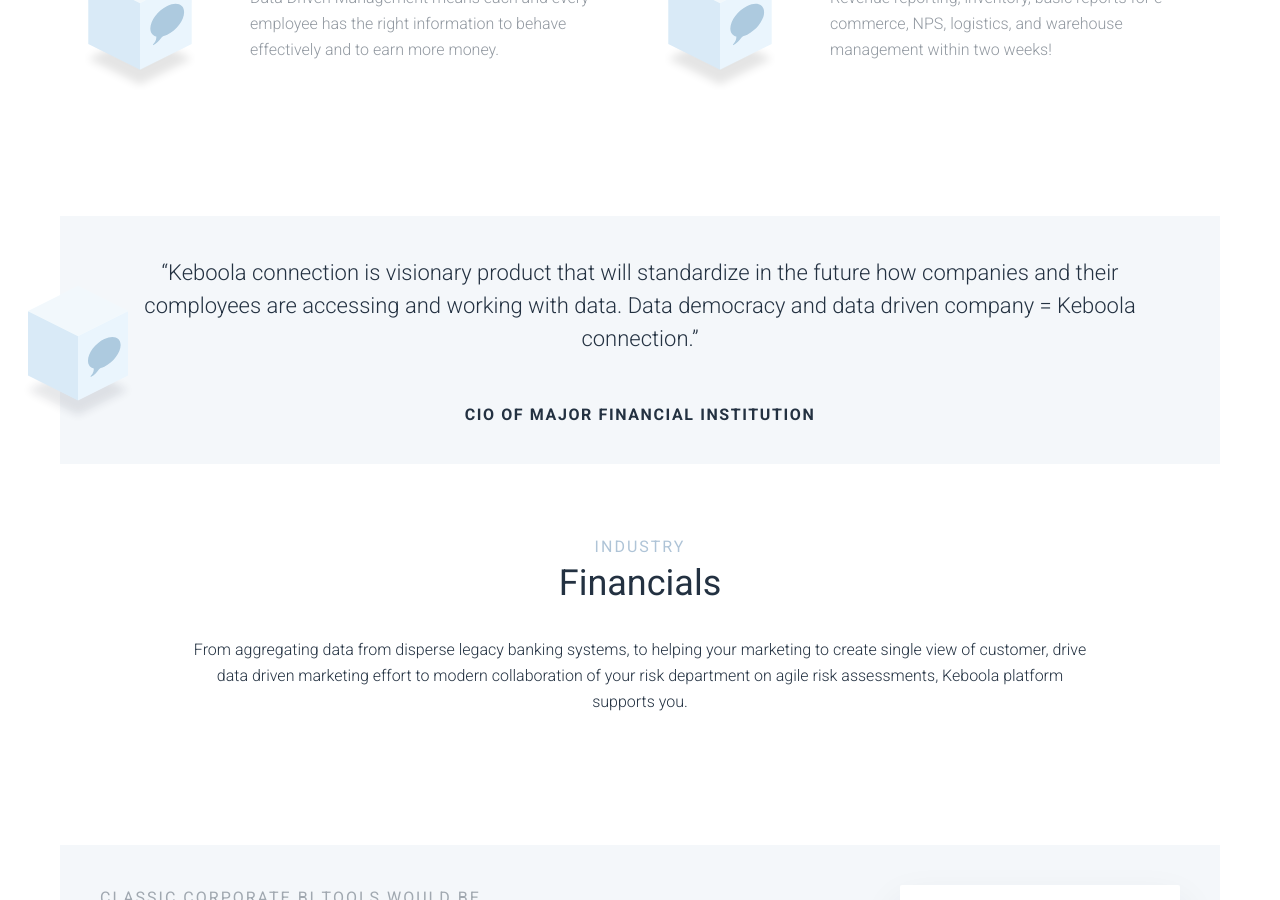
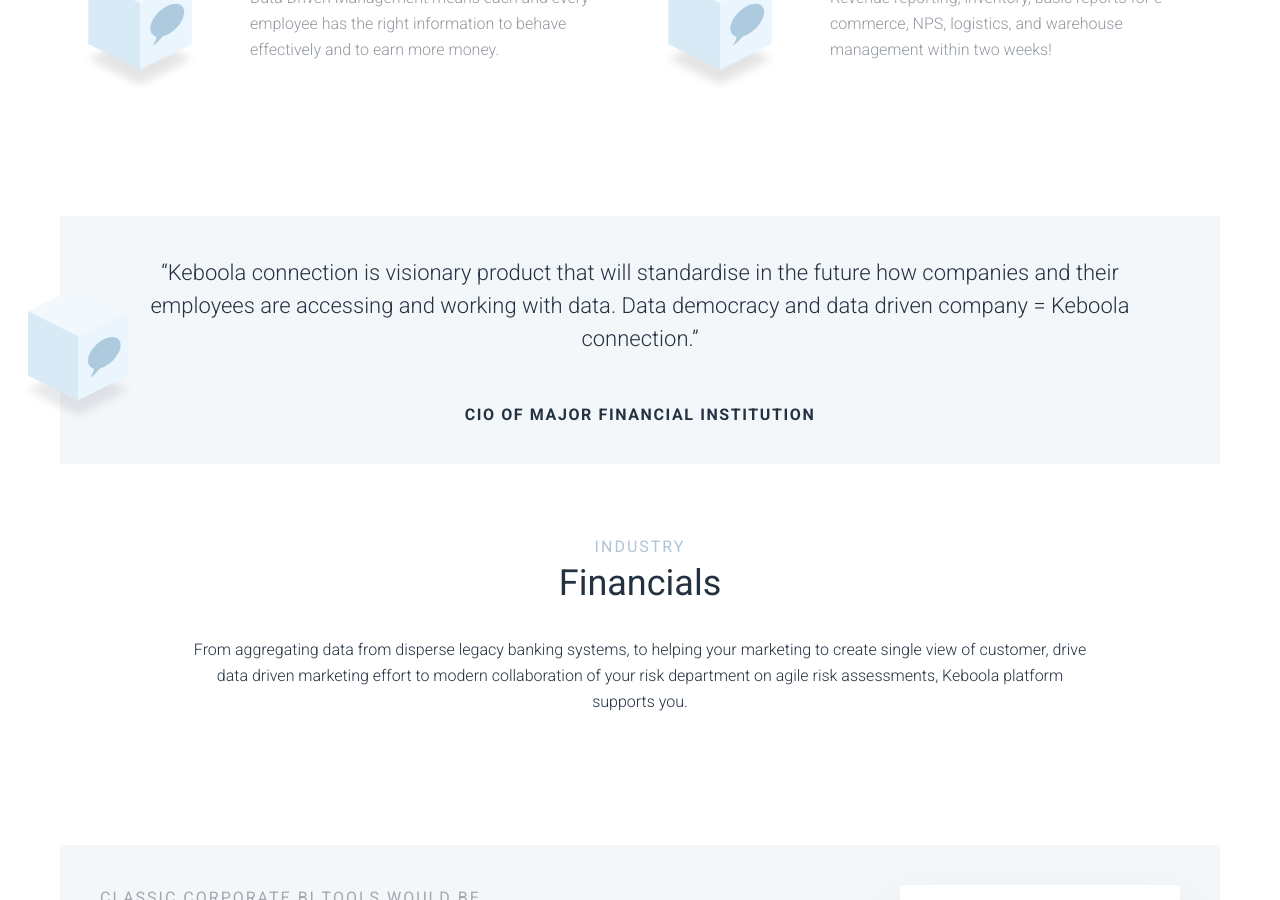
Before and after one commit to keboola/website, a Jekyll site: the page built from _solutions/solutions.md, in a window 1280 px wide and 900 px high, scrolled down 2229 px. Built offline with Jekyll 4.4.1, drawn with Linux system fonts in a browser that asks for light colours; nearby versions of some CDN libraries.

Commit message:
Update from Forestry.io - Updated solutions.md

```diff
--- a/_solutions/solutions.md
+++ b/_solutions/solutions.md
@@ -87,8 +87,8 @@
   block: review
   list:
   - name: CIO OF MAJOR FINANCIAL INSTITUTION
-    desc: Keboola connection is visionary product that will standardize in the future
-      how companies and their comployees are accessing and working with data. Data
+    desc: Keboola connection is visionary product that will standardise in the future
+      how companies and their employees are accessing and working with data. Data
       democracy and data driven company = Keboola connection.
 - template: article-list-one-row
   block: article-list-one-row
```
